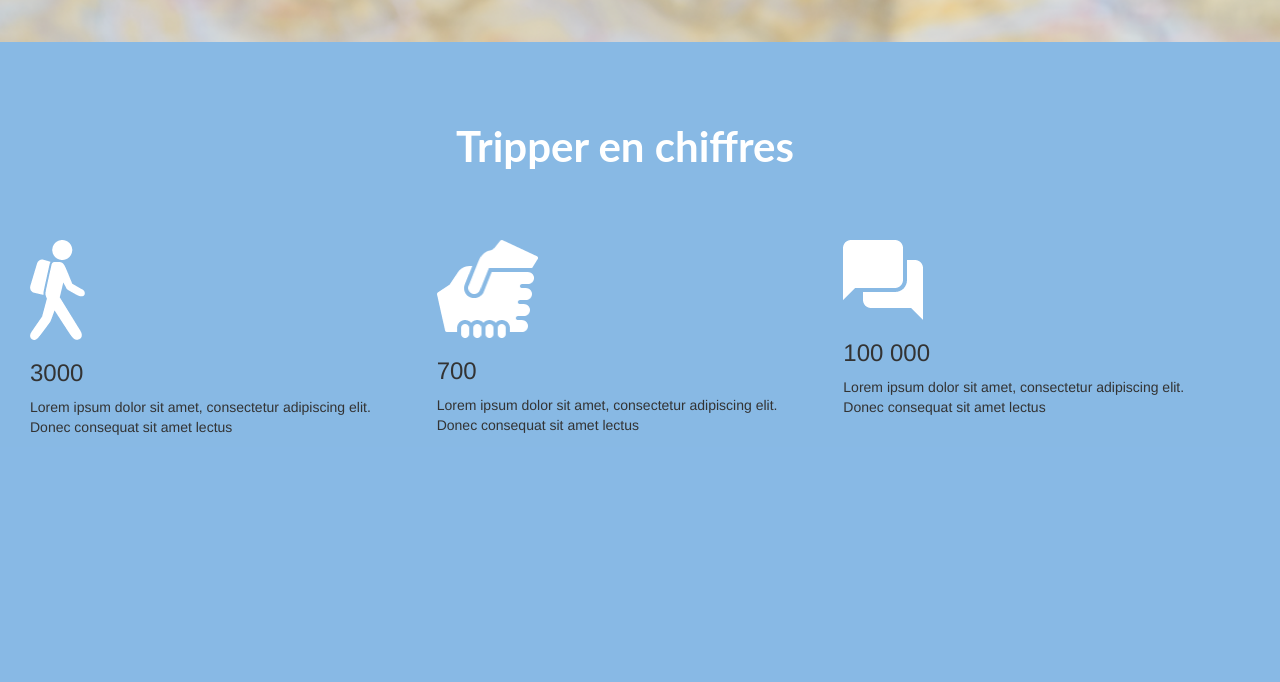
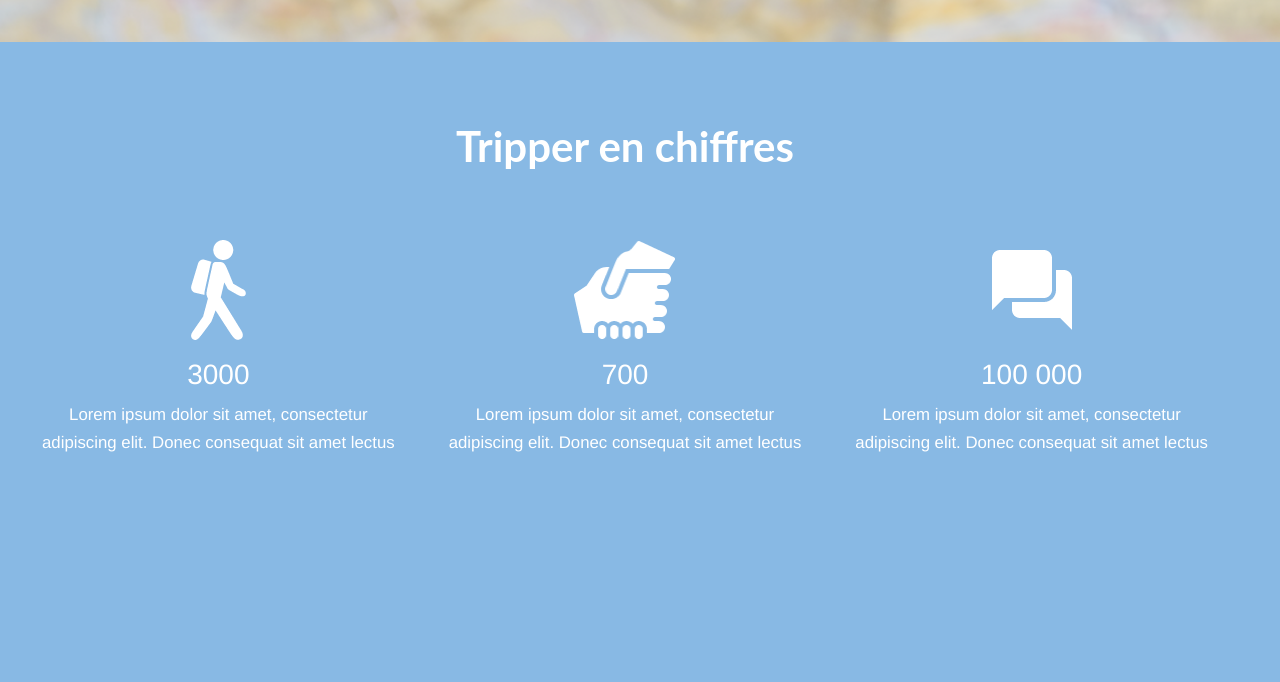
Before and after one commit to elvis783/tripper, a PHP site: page / in a window 1280 px wide. Shown: the part 2457-3139 px from the top of the page. Before the commit the page ends 2892 px from the top, so only its background shows below. Run offline with PHP 8.4, Linux system fonts and the light colour scheme; some libraries are stand-ins or nearby versions.

Commit message:
tripper en chiffres

```diff
--- a/css/style.css
+++ b/css/style.css
@@ -169,7 +169,7 @@ li{
 	}
 
 	.four_container{
-		min-height: 50vh;
+		min-height: 80vh;
 	}
 
 	.bloc{
@@ -362,3 +362,22 @@ span{
 	padding: 5% 0 5% 0;
 	font-weight: bold;
 }
+
+
+.four_container .box-chiffres{
+	width:100%;
+	text-align: center;
+}
+
+.four_container .box-chiffres h3{
+	font-size: 2em;
+	color: white;
+	font-weight: 300;
+}
+
+.four_container .box-chiffres p{
+	font-size: 1.2em;
+	line-height: 28px;
+	color: white;
+	font-weight: 300;
+}
--- a/index.php
+++ b/index.php
@@ -119,16 +119,19 @@
 
 
       <div class="col-xs-6 col-md-4">
-
+        <div class="box-chiffres">
           <img src="img/picto-savior.png" alt="3000"/>
           <h3>700</h3>
           <p>Lorem ipsum dolor sit amet, consectetur adipiscing elit. Donec consequat sit amet lectus</p>
         </div>
+      </div>
 
       <div class="col-xs-6 col-md-4">
+        <div class="box-chiffres">
           <img src="img/picto-sms.png" alt="3000"/>
           <h3>100 000</h3>
           <p>Lorem ipsum dolor sit amet, consectetur adipiscing elit. Donec consequat sit amet lectus</p>
+        </div>
       </div>
 
 
```
Also changed, not shown: img/picto-savior.png, img/picto-sms.png. Lines whose indentation alone changed are shown as unchanged.
